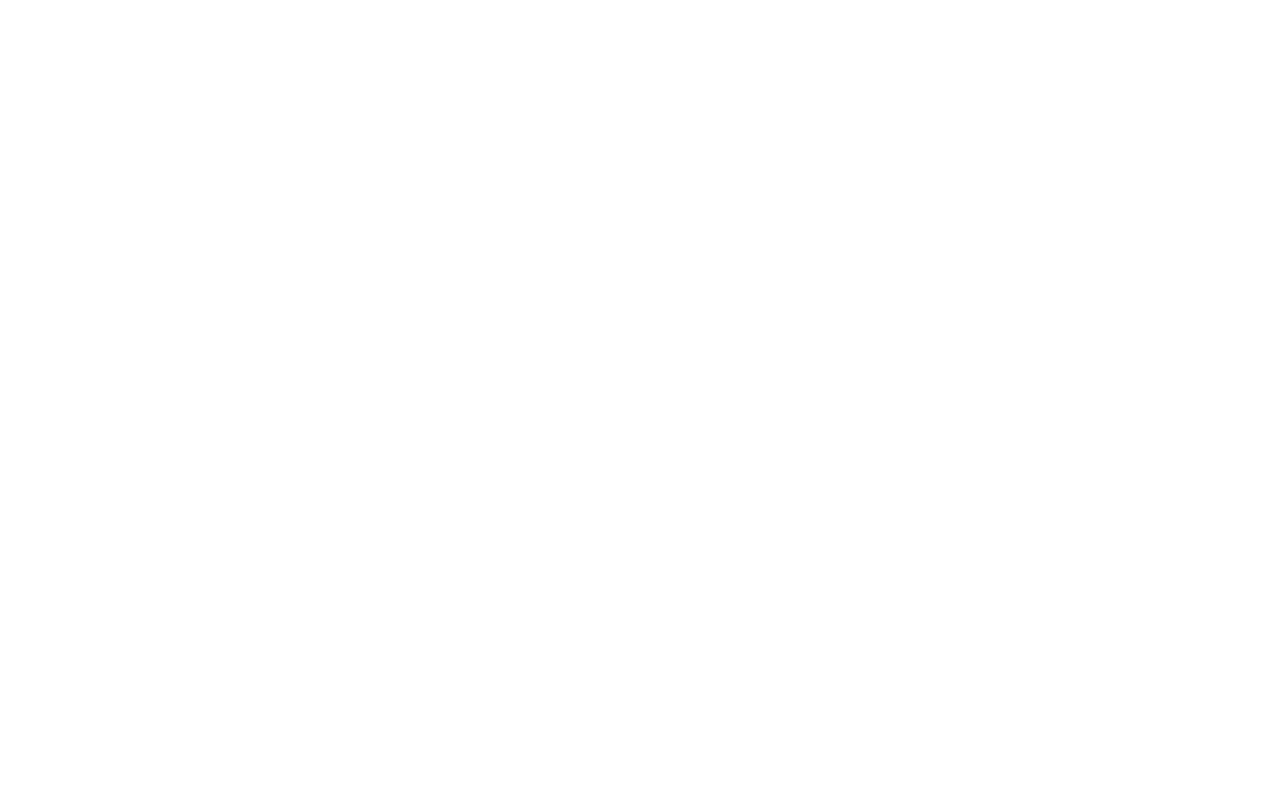
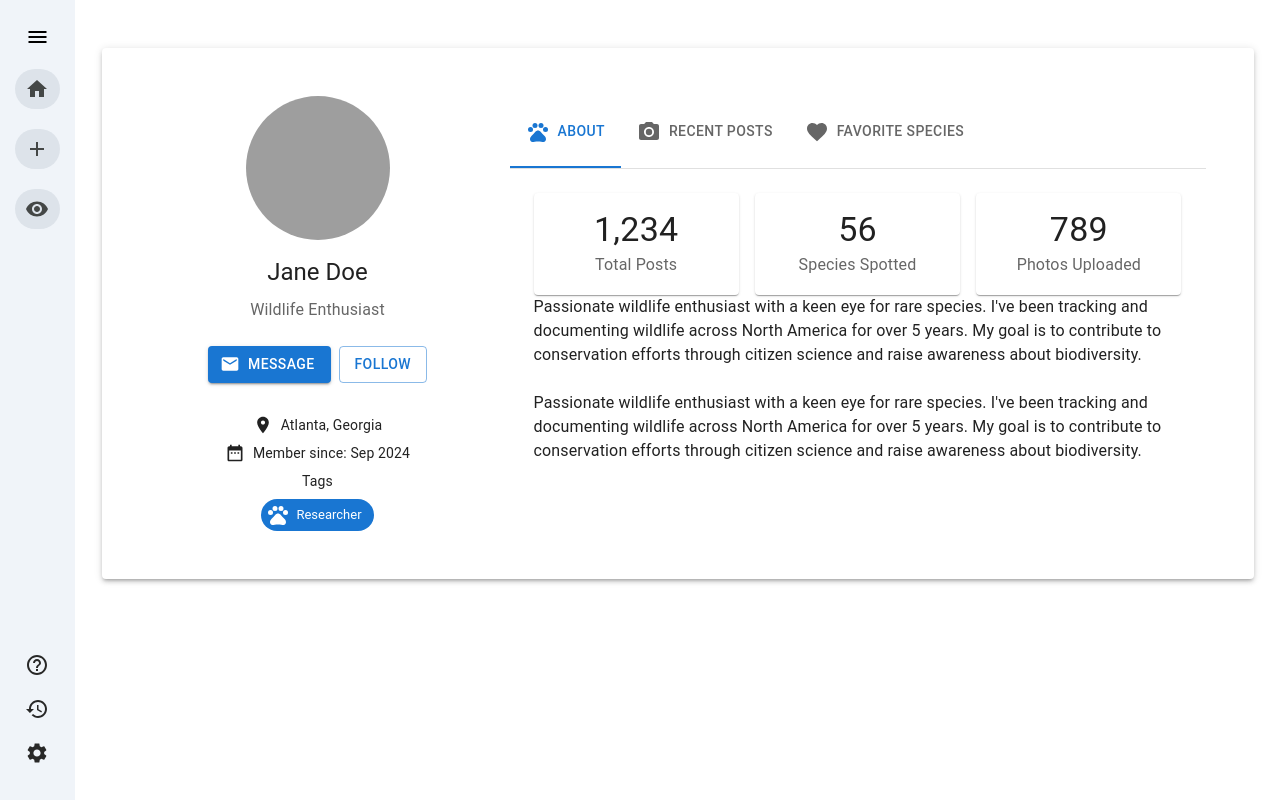
Before and after one commit to The-Enforcers/WildLife-Tracker-Repo-JIC4125, a React (Create React App) app in the folder frontend/: page /profile in a window 1280 px wide. Before the commit this address had no page. Built offline with nearby package versions, Linux system fonts and the light colour scheme; grey boxes are pictures that could not be loaded.

Commit message:
added account profile page

```diff
--- a/frontend/src/components/SearchBox/SearchBox.jsx
+++ b/frontend/src/components/SearchBox/SearchBox.jsx
@@ -10,7 +10,7 @@ const SearchBox = ({ input, setInput, onSearch }) => {
         onChange={(e) => setInput(e.target.value)}
         value={input}
         type="text"
-        placeholder="Search Animal Tracker Repository"
+        placeholder="Search by species or common name"
       />
       <div>
         <span className={`send-icon ${input.length > 0 ? "show" : ""}`}>
--- a/frontend/src/pages/ProfilePage/ProfilePage.js
+++ b/frontend/src/pages/ProfilePage/ProfilePage.js
@@ -75,7 +75,7 @@ function TabPanel(props) {
   );
 }
 
-export default function Component() {
+export default function ProfilePage() {
   const [value, setValue] = useState(0);
 
   const handleChange = (event, newValue) => {
--- a/frontend/src/routes.js
+++ b/frontend/src/routes.js
@@ -5,6 +5,7 @@ import PostDetailsPage from "./pages/ViewPost/PostDetailsPage.js";
 import CreatePostPage from "./pages/CreatePost/CreatePostPage.js";
 import SearchResultsPage from "./pages/Main/SearchResultsPage.js";
 import LoginPage from "./pages/Login/login.js";
+import ProfilePage from "./pages/ProfilePage/ProfilePage.js";
 
 const AppRoutes = () => (
   <Router>
@@ -14,6 +15,7 @@ const AppRoutes = () => (
       <Route path="/post/:id" element={<PostDetailsPage />} />
       <Route path="/create" element={<CreatePostPage />} />
       <Route path="/login" element={<LoginPage />} />
+      <Route path="/profile" element={<ProfilePage />} />
     </Routes>
   </Router>
 );
```
